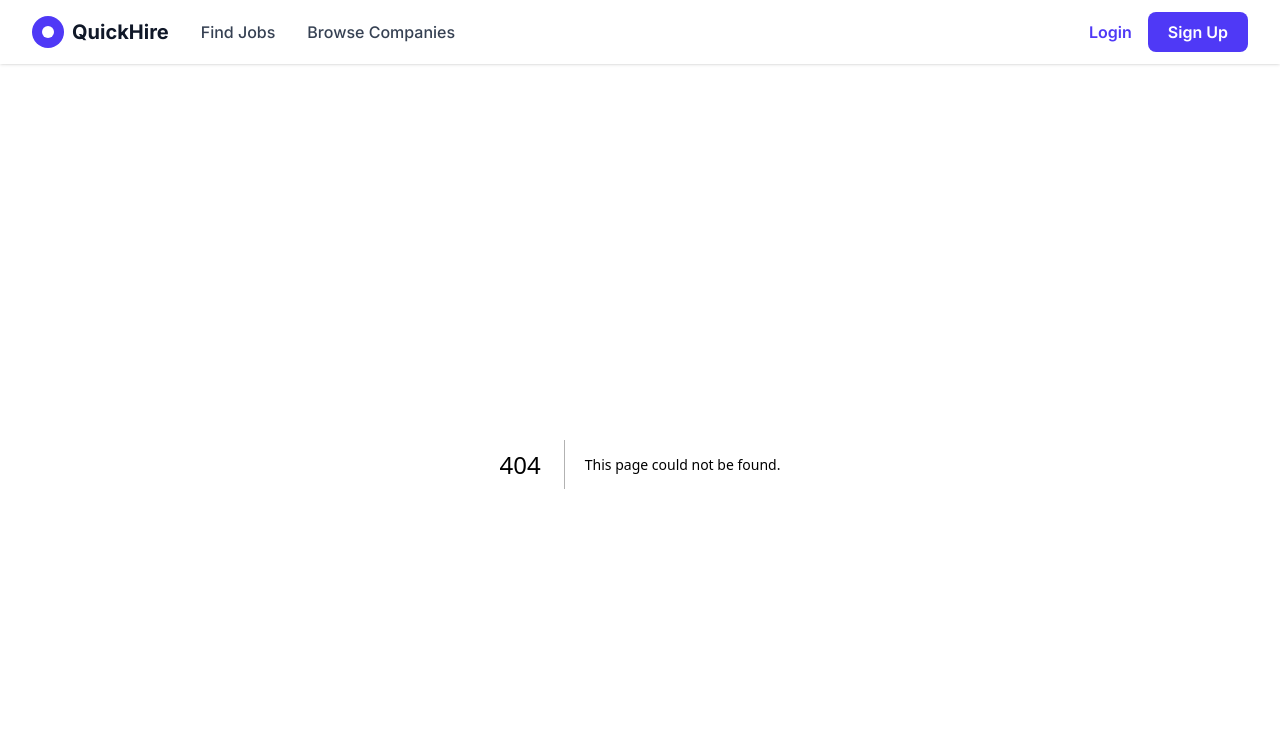
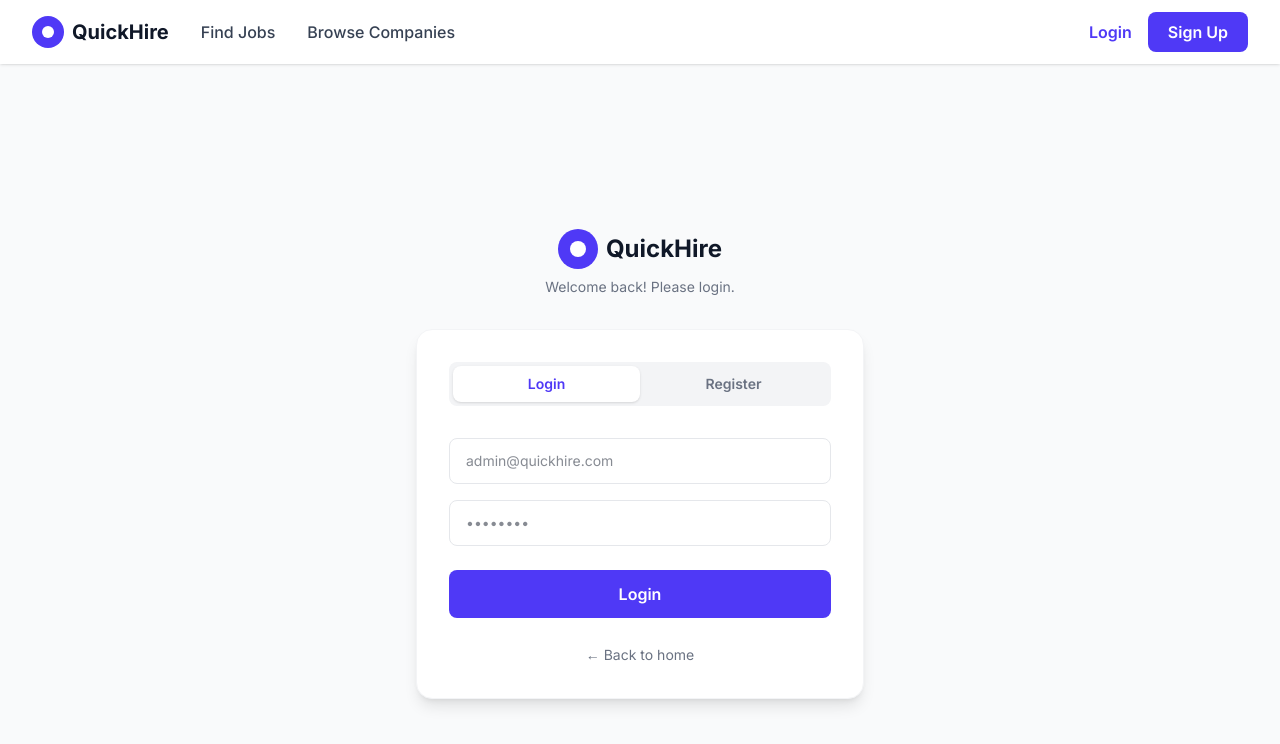
Before and after one commit to shawonkumar01/quickhire-frontend, a Next.js app: page /login in a window 1280 px wide. Before the commit this address had no page. Shown: the top 744 px of the page. Built offline with nearby package versions, Linux system fonts and the light colour scheme; no server answers.

Commit message:
login and register page

```diff
--- /dev/null
+++ b/app/login/page.tsx
@@ -0,0 +1,134 @@
+'use client';
+
+import { useState } from 'react';
+import { useRouter } from 'next/navigation';
+import Link from 'next/link';
+import { authApi } from '../lib/api';
+import toast from 'react-hot-toast';
+
+export default function LoginPage() {
+    const router = useRouter();
+    const [isLogin, setIsLogin] = useState(true);
+    const [loading, setLoading] = useState(false);
+    const [form, setForm] = useState({
+        email: '',
+        password: '',
+    });
+
+    const handleSubmit = async () => {
+        if (!form.email || !form.password) {
+            toast.error('Please fill all fields');
+            return;
+        }
+        setLoading(true);
+        try {
+            if (isLogin) {
+                const response = await authApi.login(form);
+                const { accessToken, role } = response.data.data;
+                localStorage.setItem('token', accessToken);
+                localStorage.setItem('role', role);
+                toast.success('Logged in successfully!');
+                if (role === 'admin') {
+                    router.push('/admin');
+                } else {
+                    router.push('/');
+                }
+            } else {
+                await authApi.register(form);
+                toast.success('Registered successfully! Please login.');
+                setIsLogin(true);
+            }
+        } catch (error: any) {
+            toast.error(error?.response?.data?.message || 'Something went wrong');
+        } finally {
+            setLoading(false);
+        }
+    };
+
+    return (
+        <div className="min-h-screen bg-gray-50 flex items-center justify-center px-4">
+            <div className="w-full max-w-md">
+
+                {/* Logo */}
+                <div className="text-center mb-8">
+                    <Link href="/" className="inline-flex items-center gap-2">
+                        <div className="w-10 h-10 rounded-full bg-indigo-600 flex items-center justify-center">
+                            <div className="w-4 h-4 bg-white rounded-full" />
+                        </div>
+                        <span className="font-bold text-2xl text-gray-900">QuickHire</span>
+                    </Link>
+                    <p className="text-gray-500 mt-2 text-sm">
+                        {isLogin ? 'Welcome back! Please login.' : 'Create your account.'}
+                    </p>
+                </div>
+
+                {/* Card */}
+                <div className="bg-white rounded-2xl shadow-lg border border-gray-100 p-8">
+
+                    {/* Tabs */}
+                    <div className="flex mb-8 bg-gray-100 rounded-lg p-1">
+                        <button
+                            onClick={() => setIsLogin(true)}
+                            className={`flex-1 py-2 rounded-lg text-sm font-semibold transition-colors
+                ${isLogin ? 'bg-white text-indigo-600 shadow-sm' : 'text-gray-500'}`}
+                        >
+                            Login
+                        </button>
+                        <button
+                            onClick={() => setIsLogin(false)}
+                            className={`flex-1 py-2 rounded-lg text-sm font-semibold transition-colors
+                ${!isLogin ? 'bg-white text-indigo-600 shadow-sm' : 'text-gray-500'}`}
+                        >
+                            Register
+                        </button>
+                    </div>
+
+                    {/* Form */}
+                    <div className="space-y-4">
+
+                        {/* Email */}
+                        <input
+                            type="email"
+                            placeholder="admin@quickhire.com"
+                            value={form.email}
+                            onChange={(e) => setForm({ ...form, email: e.target.value })}
+                            onKeyDown={(e) => e.key === 'Enter' && handleSubmit()}
+                            className="w-full px-4 py-3 border border-gray-200 rounded-lg outline-none focus:border-indigo-500 focus:ring-2 focus:ring-indigo-100 text-sm transition-all text-gray-900"
+                        />
+
+                        {/* Password */}
+                        <input
+                            type="password"
+                            placeholder="••••••••"
+                            value={form.password}
+                            onChange={(e) => setForm({ ...form, password: e.target.value })}
+                            onKeyDown={(e) => e.key === 'Enter' && handleSubmit()}
+                            className="w-full px-4 py-3 border border-gray-200 rounded-lg outline-none focus:border-indigo-500 focus:ring-2 focus:ring-indigo-100 text-sm transition-all text-gray-900"
+                        />
+                        {/* Submit */}
+                        <button
+                            onClick={handleSubmit}
+                            disabled={loading}
+                            className="w-full py-3 bg-indigo-600 text-white rounded-lg font-semibold hover:bg-indigo-700 transition-colors disabled:opacity-50 mt-2"
+                        >
+                            {loading
+                                ? 'Please wait...'
+                                : isLogin ? 'Login' : 'Create Account'
+                            }
+                        </button>
+
+                    </div>
+
+
+                    {/* Back to home */}
+                    <div className="mt-6 text-center">
+                        <Link href="/" className="text-sm text-gray-500 hover:text-indigo-600 transition-colors">
+                            ← Back to home
+                        </Link>
+                    </div>
+
+                </div>
+            </div>
+        </div>
+    );
+}
```
